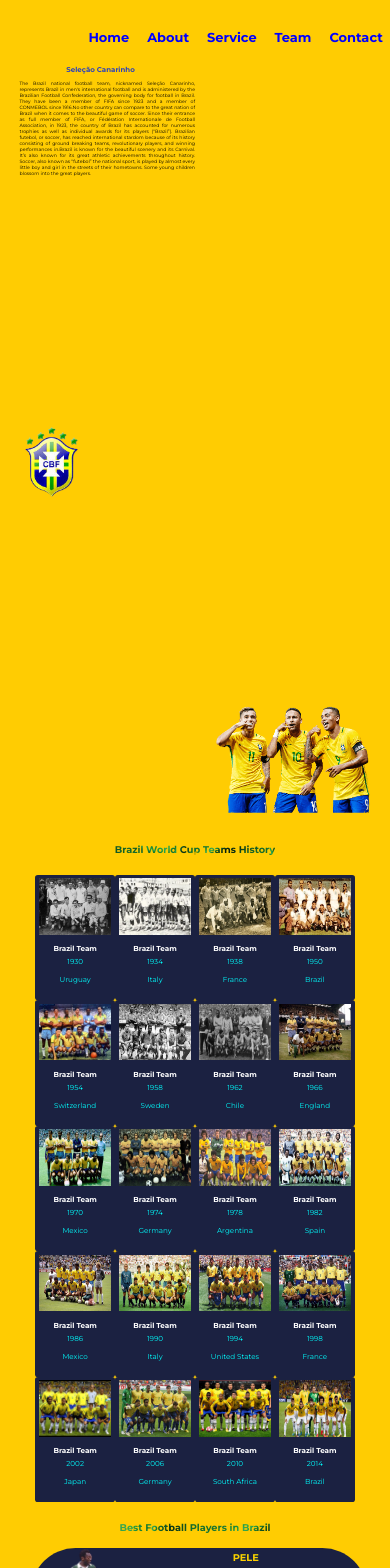
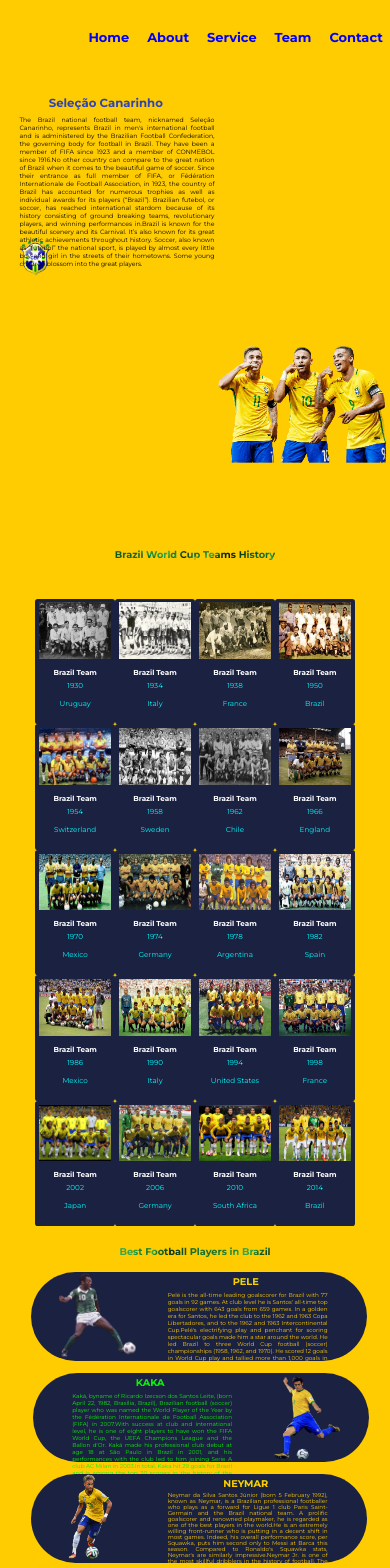
Before and after one commit to Fhbdhj/Volei, a React (Vite) app: page / in a window 390 px wide. Shown: the top 1568 px of the page. Built offline with nearby package versions, Linux system fonts and the light colour scheme; a web font is replaced by a local one.

Commit message:
11th commit

```diff
--- a/src/App.css
+++ b/src/App.css
@@ -74,8 +74,8 @@
 .header img{
   position: absolute;
   right: 5%;
-  bottom: 8vw;
-  width: 40vw;
+  bottom: 12vw;
+  width: 35vw;
   z-index: -1;
 
 }
@@ -97,7 +97,7 @@
 .logo img{
   position: absolute;
   left: 4%;
-  bottom: 48rem;
+  bottom: 55rem;
   width: 10rem;
   z-index: -1;
   display: block;
@@ -361,6 +361,7 @@
 .tite img{
   position: absolute;
   margin-bottom: 50vw;
+  width: 50vw;
 }
 
 .footer{
@@ -501,116 +502,57 @@
   }
 }
 
-
-
-
-
-
-
-
-
-
-
-
-
-
-
-
-
-
-
-
-
-
-
-
-
-
-
-
-
-
-
-
-
-
-
-
-
-
-
-
-
-
-
-
-
-
-
-
-
-
-
-
-
-
-
-
-
-
-
-
-
-
-
-
-
-
-
-
-
-
-
-
-
-
-
-
-
-
-
-
-
-
-
-
-
-
-
-
-
-
-
-
-
-
-
-
-
-
-
-
-
-
-
-
-
-
-
-
 @media screen and (max-width:998px) {
   html{
     font-size: 55%;
+  }
+}
+
+@media screen and (max-width:992px) {
+  html{
+    font-size: 55%;
+  }
+
+  .header .logo img{
+    bottom: 42vw;
+    width: 8vw;
+  }
+
+  .header img{
+    position: absolute;
+    right: 0.6%;
+    bottom: 12vw;
+    width: 44vw;
+    z-index: -1;
+  }
+
+  .desc{
+    margin-top: 3vw;
+  }
+
+  .header{
+    position: relative;
+    width: 100%;
+    height: 80vh;
+    background-color: #ffcc02;
+    z-index: 1;
+  }
+
+  .service .serviceBx .cardbox p{
+    font-size: 1.25rem;
+  }
+
+  .service .serviceBx .cardbox1 p{
+    font-size: 1.25rem;
+  }
+
+  .service .serviceBx .cardbox2 p{
+    font-size: 1.25rem;
+  }
+
+  .tite img{
+    position: absolute;
+    margin-bottom: 35vw;
   }
 }
 
@@ -620,54 +562,87 @@
   }
 }
 
+@media screen and (max-width:500px) {
 
-@media screen and (max-width:378px) {
+  .header{
+    position: relative;
+    width: 100%;
+    height: 65vh;
+    background-color: #ffcc02;
+    z-index: 1;
+  }
+
+  .header .logo img{
+    position: absolute;
+    right: 5%;
+    bottom: 70vw;
+    width: 10vw;
+    z-index: -1;
+  }
 
   .header img{
     position: absolute;
-    right: 1%;
-    margin-bottom: 110vw;
-    width: 50vw;
+    right: 0.4%;
+    bottom: 22vw;
+    width: 44vw;
     z-index: -1;
-    margin-left: 20vw;
+  }
+
+  .desc{
+    padding: 5vw;
+    text-align: center;
+    text-align: justify;
+    margin-top: 8vw;
 
   }
 
-  .logo img{
-    margin-left: 1vw;
-    bottom: 40vw;
-    width: 15vw;
-    z-index: -1;
+  .team{
+    margin-top: 0.2vw;
+    margin-left: 7.5vw;
+    padding: 0;
+    font-size: 3vw;
+    position: relative;
+    color: #2e43b9;
+  }
+
+  .tt{
+    margin-top: 1.5vw;
+    margin-right: 40vw;
+    font-size: 1.6vw;
   }
 
   html{
     font-size: 45%;
-    font-weight: bold;
-  }
-}
-
-
-@media screen and (max-width:388px) {
-
-  .header img{
-    position: absolute;
-    right: 1%;
-    margin-bottom: 110vw;
-    width: 50vw;
-    z-index: -1;
-    margin-left: 20vw;
-
   }
 
-.logo img{
-  margin-left: 1vw;
-  bottom: 40vw;
-  width: 15vw;
-  z-index: -1;
+  .about h1{
+    margin-bottom: 65vw;
+  }
+
+  .service{
+    width: 100%;
+    min-height: 100vh;
+  }
+
+  .service .serviceBx .cardbox p{
+    font-size: .791rem;
+  }
+
+  .service .serviceBx .cardbox1 p{
+    font-size: .791rem;
+  }
+
+  .service .serviceBx .cardbox2 p{
+    font-size: .79rem;
+  }
+
+  .tite .hero{
+    bottom: -10vw;
+  }
+
+  .tite img{
+    position: absolute;
+    margin-bottom: 85vw;
+  }
+
 }
-
-  html{
-    font-size: 45%;
-    font-weight: bolder;
-  }
-}
--- a/src/components/About/About.jsx
+++ b/src/components/About/About.jsx
@@ -7,7 +7,7 @@
 
   return (
     <div className="about" id='about'>
-        <h1>Brazil World Cup Teams History</h1>
+        <h1 className='hik'>Brazil World Cup Teams History</h1>
         <div className="cardBx">
 
             {data.map((values) =>{
--- a/src/components/Service/Service.jsx
+++ b/src/components/Service/Service.jsx
@@ -6,7 +6,7 @@
 const Service = () => {
   return (
     <div className="service" id='service'>
-        <h1>Best Football Players in Brazil</h1>
+        <h1 className='kik'>Best Football Players in Brazil</h1>
         <div className="serviceBx">
             <div className="cardbox">
                 <img src={img1} alt="" />
--- a/src/components/Team/Team.jsx
+++ b/src/components/Team/Team.jsx
@@ -4,7 +4,7 @@
 const Team = () => {
   return (
     <div className="tite" id='team'>
-        <h1>Brazil (2022) - National Football Team</h1>
+        <h1 className='hero'>Brazil (2022) - National Football Team</h1>
         <img src={img0} alt="" />
 
     </div>
```
